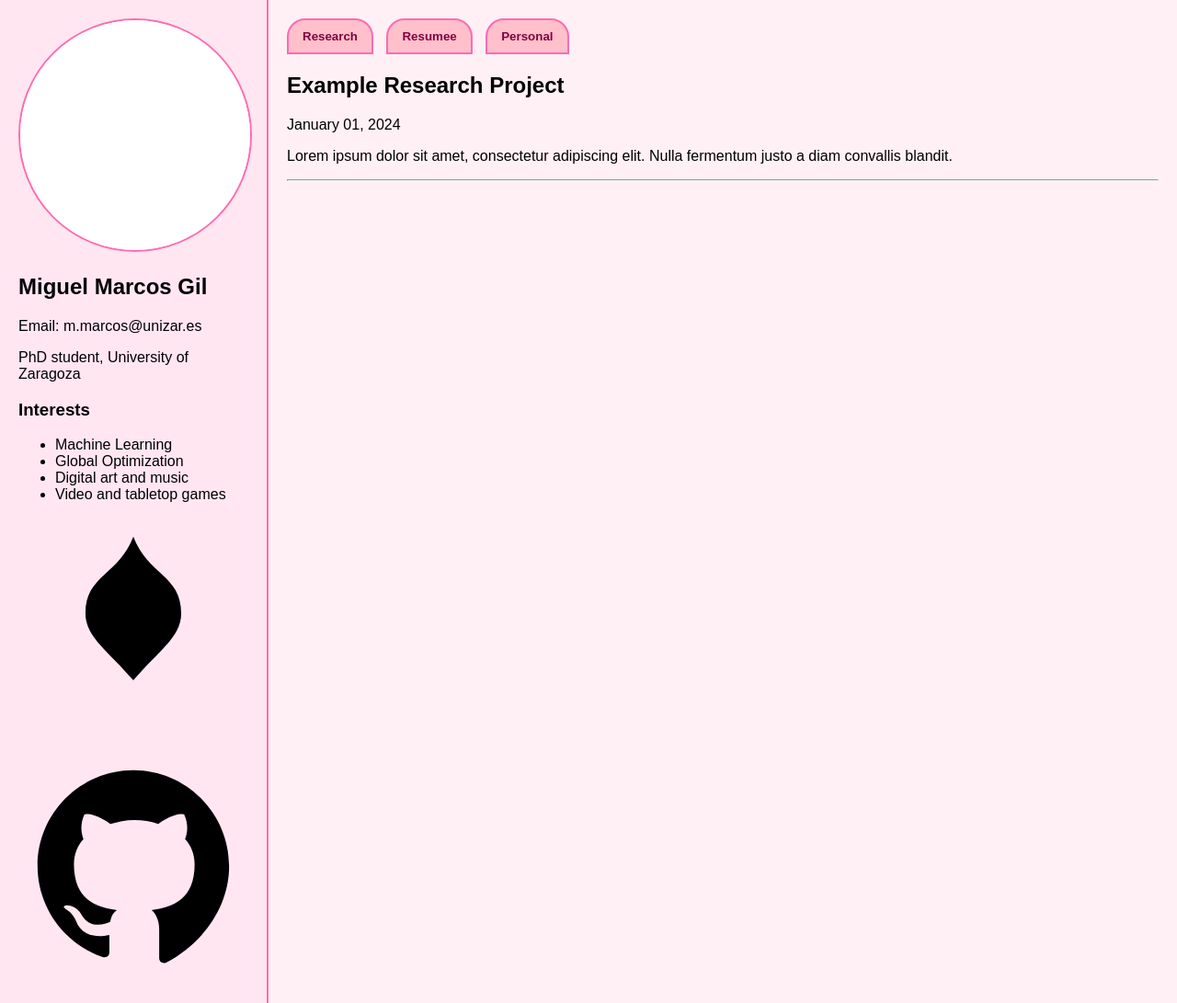
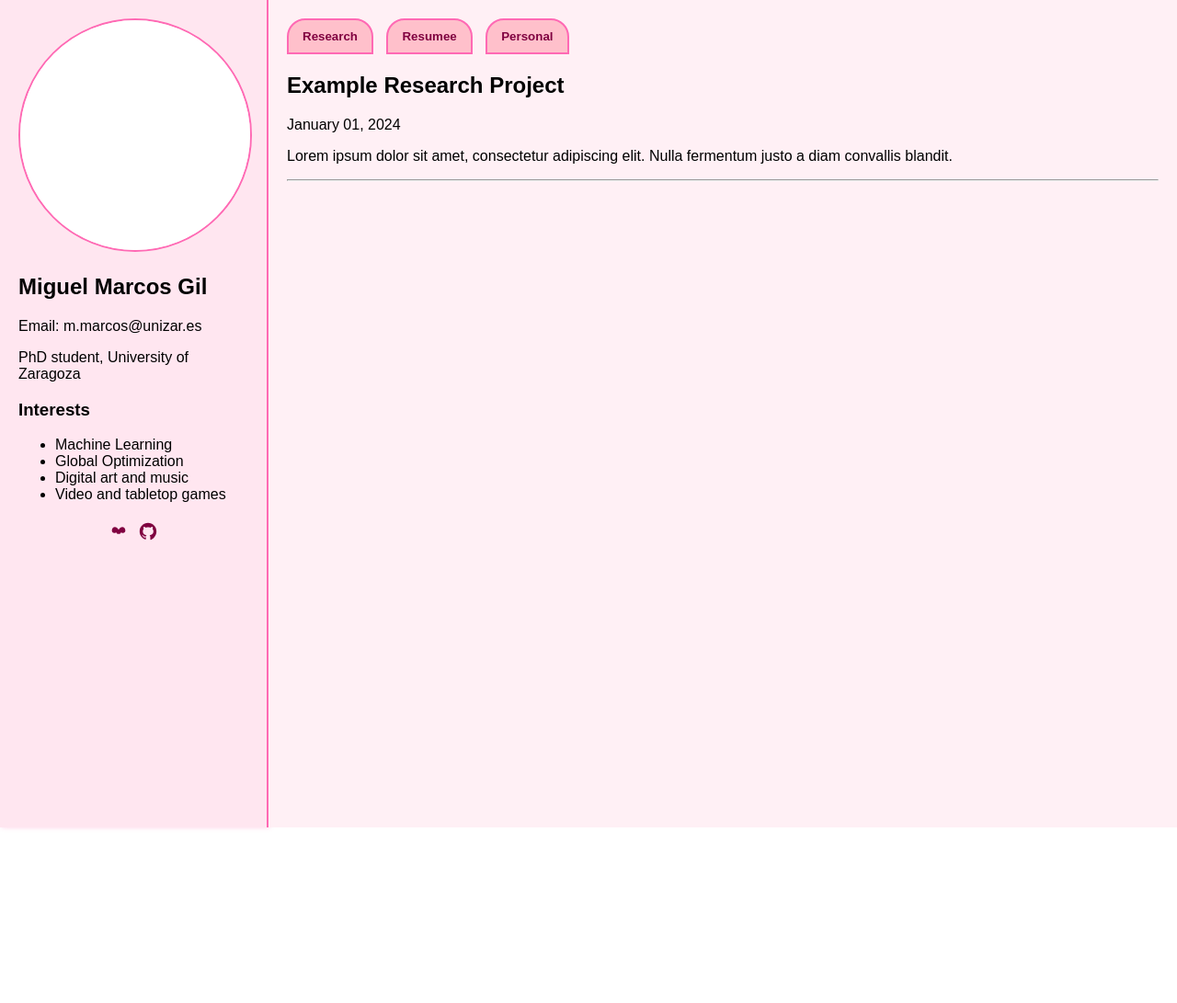
Before and after one commit to mikceroese/mikceroese.github.io, a Jekyll site: the page built from index.md, in a window 1280 px wide. Shown: the whole page at 92% size. Built offline with Jekyll 4.4.1, drawn with Linux system fonts in a browser that asks for light colours; after the commit the page ends 900 px from its top, so only the background shows below that.

Commit message:
Corrected socials

```diff
--- a/_includes/sidebar.html
+++ b/_includes/sidebar.html
@@ -13,7 +13,7 @@
   <div class="social-links">
     <a href="https://bsky.app/profile/mikceroese.bsky.social" target="_blank" title="Bluesky">
       <svg class="social-icon" viewBox="0 0 24 24" xmlns="http://www.w3.org/2000/svg">
-        <path d="M12 2C13.5 6 17 6 17 10c0 2.5-2.5 4-5 7-2.5-3-5-4.5-5-7 0-4 3.5-4 5-8z"/>
+        <path d="M12 10c2.5-5 8-4 8 1 0 3-3 4-5 2-.5 1.5-1.5 2-3 2s-2.5-.5-3-2c-2 2-5 1-5-2 0-5 5.5-6 8-1z"/>
       </svg>
     </a>
     <a href="https://github.com/mikceroese" target="_blank" title="GitHub">
--- a/styles.css
+++ b/styles.css
@@ -57,3 +57,21 @@ body {
     from { opacity: 0; }
     to { opacity: 1; }
   }
+
+  .social-links {
+    display: flex;
+    justify-content: center;
+    gap: 10px;
+    margin-top: 20px;
+  }
+
+  .social-icon {
+    width: 22px;
+    height: 22px;
+    fill: #800040;
+    transition: transform 0.2s ease;
+  }
+
+  .social-icon:hover {
+    transform: scale(1.15);
+  }
```
